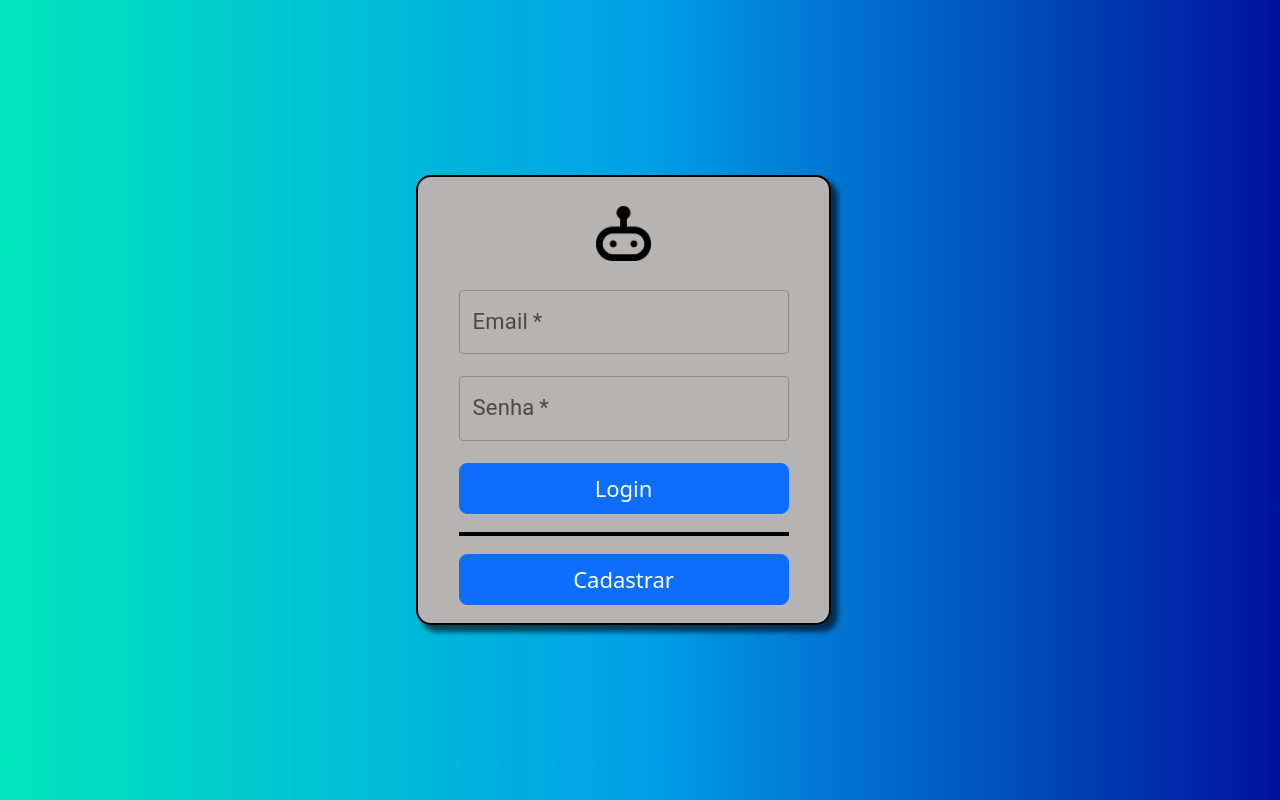
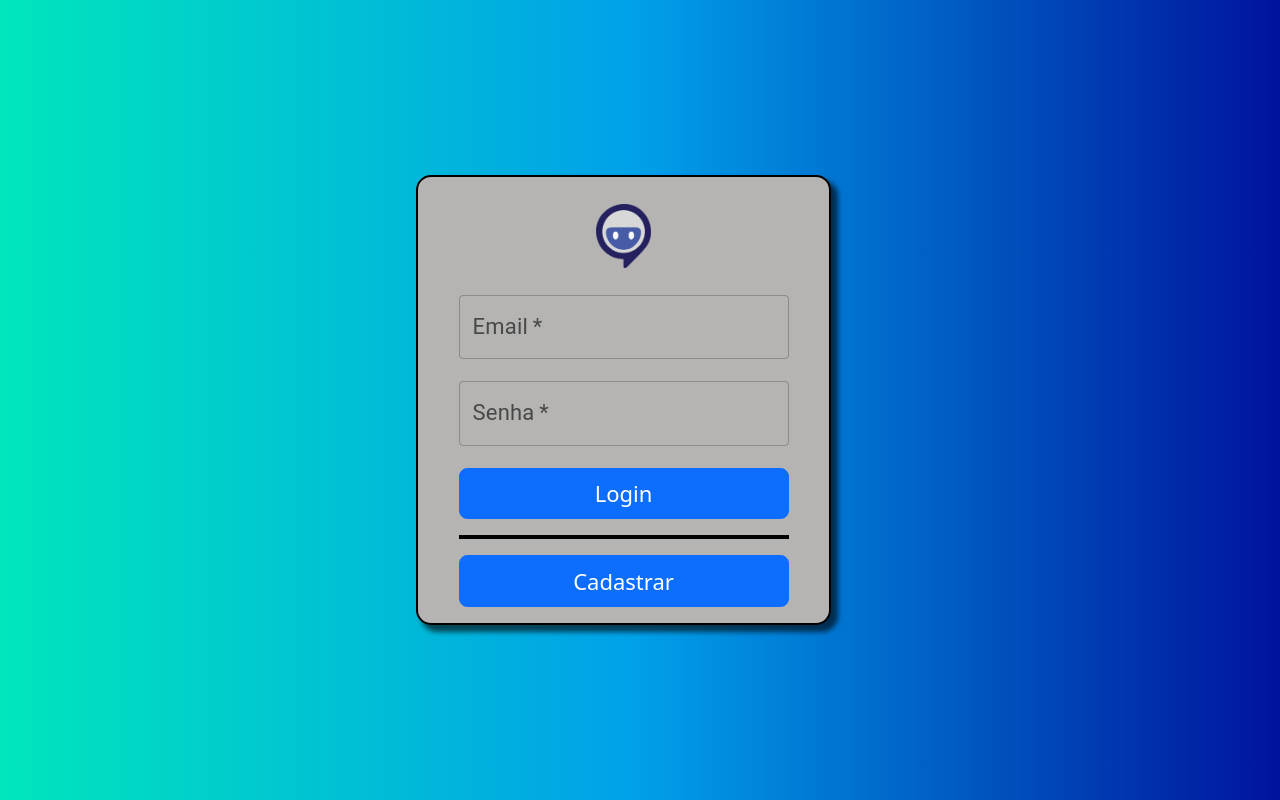
Before and after one commit to RacketySky/chatbot-frontend, a React (Create React App) app: page / in a window 1280 px wide. Built offline with nearby package versions, Linux system fonts and the light colour scheme.

Commit message:
[refactor] changing cosmobot image

```diff
--- a/src/pages/Login.js
+++ b/src/pages/Login.js
@@ -36,7 +36,7 @@ export function Login(props) {
             <Row className='w-100 h-100 row-login'>
                 <Col xs={0} sm={0} md={2} lg={4} xl={4} />
                 <Col className='card-login' xs={12} sm={12} md={6} lg={4} xl={4}>
-                    <Image className="mt-2 mb-2" src='bot.png' width={55} />
+                    <Image className="mt-2 mb-2" src='cosmoBot.png' width={55} />
                     <form>
                         <FormControl >
                             <TextField
```
